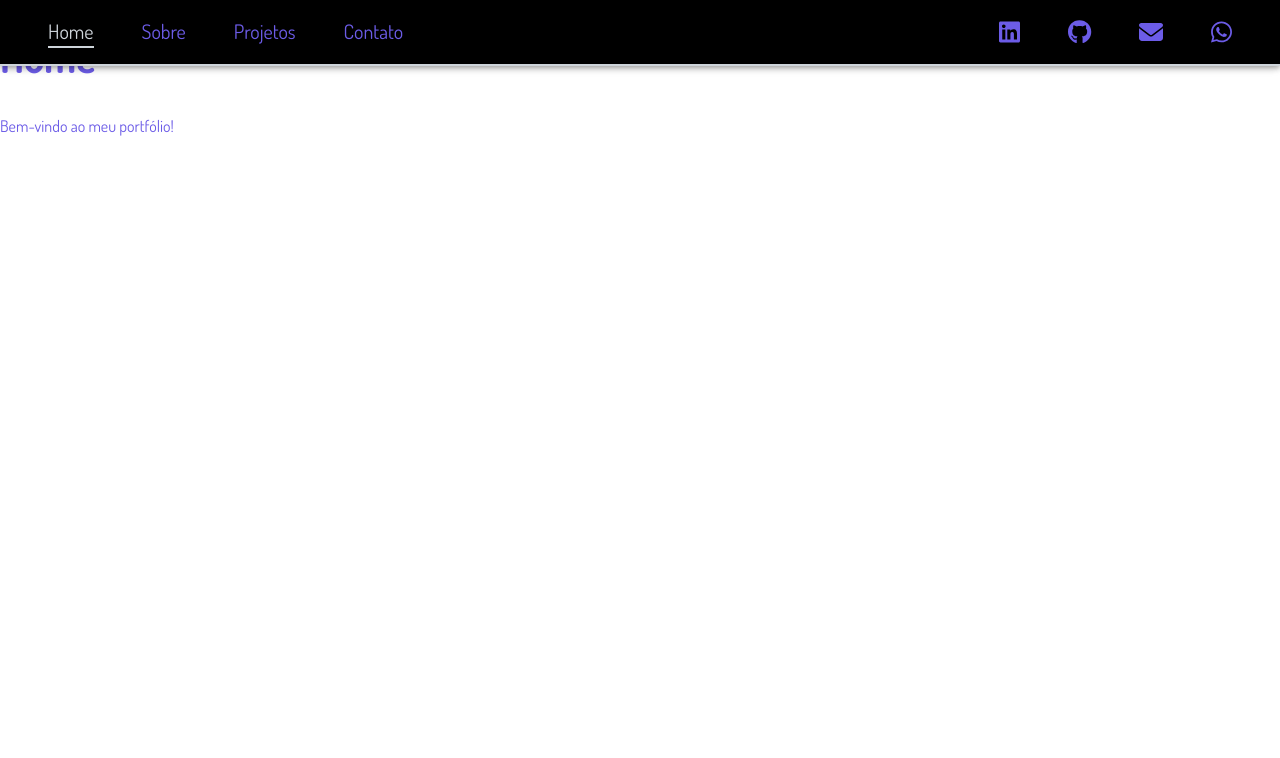
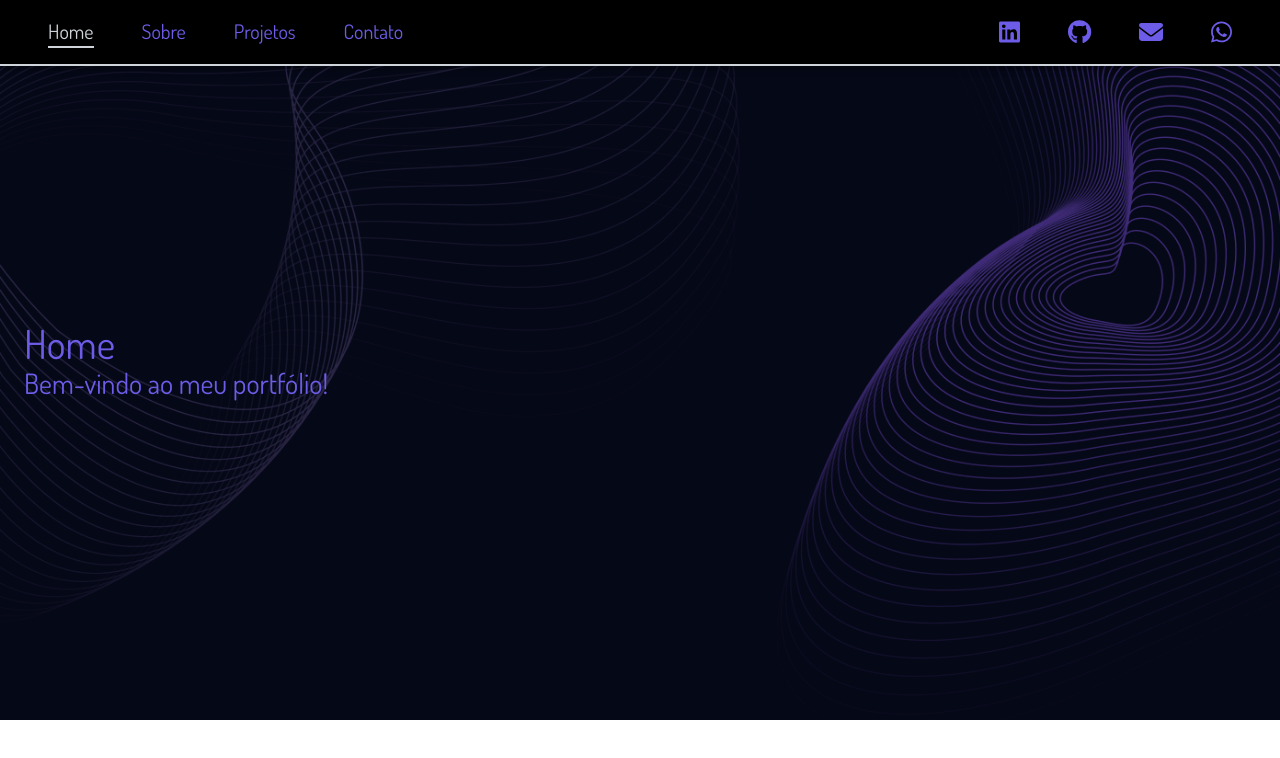
Before and after one commit to matheus-curvelo/portfolio, a React (Create React App) app: page / in a window 1280 px wide. Shown: the top 758 px of the page. Built offline with nearby package versions, Linux system fonts and the light colour scheme.

Commit message:
Atualizando pages + bg

```diff
--- a/src/pages/Contact/Contact.tsx
+++ b/src/pages/Contact/Contact.tsx
@@ -1,11 +1,19 @@
 import React from 'react';
+import "./Contact.scss";
+import {Box, Container, Typography} from "@mui/material";
 
 const Contact: React.FC = () => {
   return (
-    <div>
-      <h1>Contact</h1>
-      <p>Bem-vindo ao meu portfólio!</p>
-    </div>
+    <Box
+      id="contact"
+      className="content-page"
+      component="section"
+      py={8}
+      bgcolor="dark">
+      <Container maxWidth="xl">
+        <Typography variant="h1">Contact</Typography>
+      </Container>
+    </Box>
   );
 };
 
--- a/src/pages/Home/Home.scss
+++ b/src/pages/Home/Home.scss
@@ -0,0 +1,10 @@
+#home {
+    display: flex;
+    align-items: center;
+    justify-content: space-around;
+    background-image: url(../../assets/bg.png);
+    background-size: cover;
+    background-position: center;
+    background-repeat: repeat;
+    height: 90vh;
+}
--- a/src/pages/Home/Home.tsx
+++ b/src/pages/Home/Home.tsx
@@ -1,11 +1,20 @@
-import React from 'react';
+import React from "react";
+import "./Home.scss";
+import {Box, Container, Typography} from "@mui/material";
 
 const Home: React.FC = () => {
   return (
-    <div>
-      <h1>Home</h1>
-      <p>Bem-vindo ao meu portfólio!</p>
-    </div>
+    <Box
+      id="home"
+      className="content-page"
+      component="section"
+      py={8}
+      bgcolor="dark">
+      <Container maxWidth="xl">
+        <Typography variant="h1">Home</Typography>
+        <Typography variant="h3">Bem-vindo ao meu portfólio!</Typography>
+      </Container>
+    </Box>
   );
 };
 
--- a/src/pages/Projects/Projects.tsx
+++ b/src/pages/Projects/Projects.tsx
@@ -1,11 +1,19 @@
 import React from 'react';
+import "./Projects.scss";
+import {Box, Container, Typography} from "@mui/material";
 
 const Projects: React.FC = () => {
   return (
-    <div>
-      <h1>Projects</h1>
-      <p>Bem-vindo ao meu portfólio!</p>
-    </div>
+    <Box
+      id="projects"
+      className="content-page"
+      component="section"
+      py={8}
+      bgcolor="dark">
+      <Container maxWidth="xl">
+        <Typography variant="h1">Projects</Typography>
+      </Container>
+    </Box>
   );
 };
 
```
Also changed, not shown: src/assets/bg.png (added).
